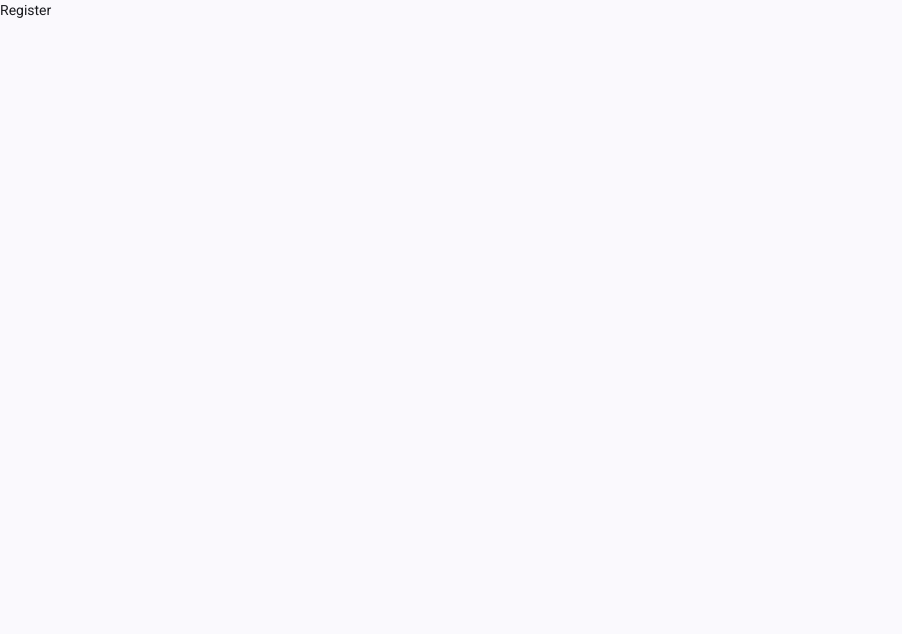
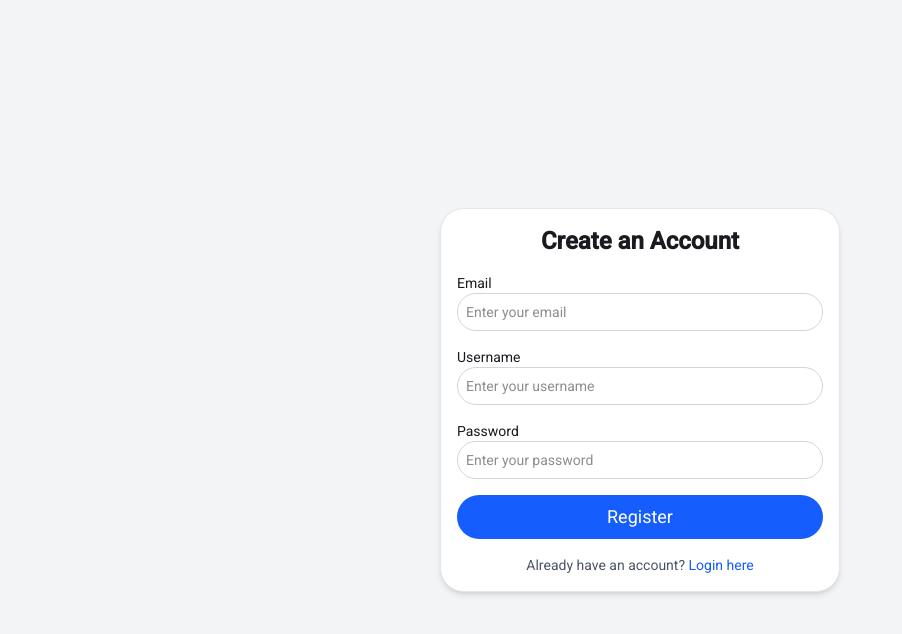
Before and after one commit to Hibbanur-Rahman/dashboard-angularjs, an Angular app: page /register in a window 1280 px wide. Shown: the top 634 px of the page, without its empty margins (0-902 px from the left). Built offline with nearby package versions, Linux system fonts and the light colour scheme.

Commit message:
adding the register

```diff
--- a/src/app/features/auth/login/login.ts
+++ b/src/app/features/auth/login/login.ts
@@ -1,13 +1,13 @@
 import { Component, inject } from "@angular/core";
 import { FormBuilder, FormGroup, Validators, ReactiveFormsModule } from "@angular/forms";
-import { Router } from "@angular/router";
+import { Router, RouterLink } from "@angular/router";
 import { CommonModule } from "@angular/common";
 import { AuthService } from "../../../core/services/auth/auth.service";
 
 
 @Component({
     selector:'app-login',
-    imports: [ReactiveFormsModule, CommonModule],
+    imports: [ReactiveFormsModule, CommonModule,RouterLink],
     templateUrl:'./login.html',
     styleUrl:'./login.css'
 })
@@ -65,4 +65,11 @@ export class Login {
             });
         }
     }
+
+    ngOnInit(){
+        console.log("Component initialized. Current loading state:", this.isLoading);
+        if(localStorage.getItem('auth_token')){
+            this.router.navigate(['/dashboard']);
+        }
+    }
 }
--- a/src/app/features/auth/register/register.html
+++ b/src/app/features/auth/register/register.html
@@ -1 +1,32 @@
-<h1>Register</h1>
+<div class="h-screen w-full bg-gray-100 flex items-center justify-center">
+    <div class="rounded-3xl border border-gray-200 p-4 bg-white h-auto w-[400px] shadow-md space-y-2">
+        <h2 class="text-2xl font-bold text-center mb-4">Create an Account</h2>
+        <form [formGroup]="registerForm" (ngSubmit)="onSubmit()" class="space-y-4">
+            <div class="">
+                <label for="email">Email</label>
+                <input id="email" name="email" formControlName="email" type="email" placeholder="Enter your email"
+                    class="w-full border border-gray-300 rounded-3xl p-2" />
+            </div>
+            <div class="">
+                <label for="username">Username</label>
+                <input id="username" name="username" formControlName="name" type="text"
+                    placeholder="Enter your username" class="w-full border border-gray-300 rounded-3xl p-2" />
+            </div>
+            <div class="">
+                <label for="password">Password</label>
+                <input id="password" name="password" formControlName="password" type="password"
+                    placeholder="Enter your password" class="w-full border border-gray-300 rounded-3xl p-2" />
+            </div>
+            <button *ngIf="!isloading" type="submit"
+                class="w-full bg-blue-600 rounded-3xl p-2 text-white text-lg">Register</button>
+        </form>
+        <div *ngIf="isloading" class="text-center text-blue-600 mt-2 rounded-2xl border border-gray-200 p-2">
+            Registering...</div>
+        <div class="text-center mt-4">
+            <p class="text-gray-600">Already have an account?
+                <a routerLink="/login" class="text-blue-600 hover:underline">Login here</a>
+            </p>
+        </div>
+    </div>
+
+</div>
--- a/src/app/features/auth/register/register.ts
+++ b/src/app/features/auth/register/register.ts
@@ -1,11 +1,57 @@
-import { Component } from "@angular/core";
+import { CommonModule } from "@angular/common";
+import { Component, inject } from "@angular/core";
+import { FormBuilder, FormGroup, ReactiveFormsModule } from "@angular/forms";
+import { Router, RouterLink } from "@angular/router";
+import { AuthService } from "../../../core/services/auth/auth.service";
 
 @Component({
     selector:'app-register',
-    imports: [],
+    imports: [ReactiveFormsModule,CommonModule,RouterLink],
     templateUrl:'./register.html',
     styleUrl:'./register.css'
 })
 export class Register {
+    private router=inject(Router);
+    private fb=inject(FormBuilder);
+    private authService=inject(AuthService);
 
+    registerForm:FormGroup;
+    isloading=false;
+
+    constructor(){
+        this.registerForm=this.fb.group({
+            name:[''],
+            email:[''],
+            password:[''],
+        });
+    }
+
+    onSubmit(){
+        if(this.registerForm.valid){
+            this.isloading=true;
+            const {name,email,password}=this.registerForm.value;
+            const payload={
+                username:name,
+                email:email,
+                password:password
+            };
+            console.log('Register payload:', payload);
+            this.authService.register(payload).subscribe({
+                next:(response)=>{
+                    console.log('Registration successful',response);
+                    this.isloading=false;
+                    this.router.navigate(['/login']);
+                },
+                error:(error)=>{
+                    console.error('Registration error:',error);
+                    this.isloading=false;
+                }
+            })
+        }
+    }
+    ngOnInit(){
+        if(localStorage.getItem('auth_token')){
+            this.router.navigate(['/dashboard']);
+        }
+    }
 }
```
